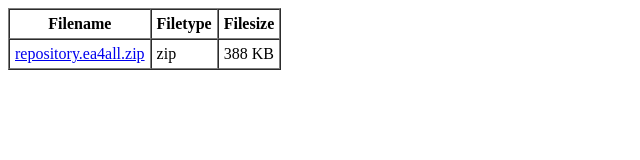
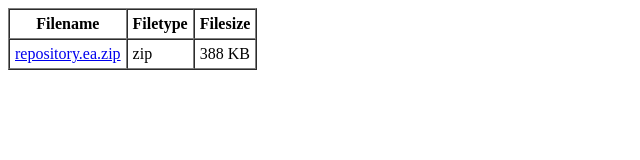
Before and after one commit to EA4all/REPO, a plain HTML site: page index.html in a window 1280 px wide. Shown: the whole page, without its empty margins (0-640 px from the left). Drawn offline with Linux system fonts and the light colour scheme.

Commit message:
Update index.html

```diff
--- a/index.html
+++ b/index.html
@@ -1,4 +1,4 @@
 <TABLE border=1 cellpadding=5 cellspacing=0 class=whitelinks>
 <TR><TH>Filename</TH><th>Filetype</th><th>Filesize</th></TR>
-<TR><TD><a href="repository.ea4all.zip">repository.ea4all.zip</a></td><td>zip</td><td>388 KB</td></TR>
+<TR><TD><a href="repository.ea.zip">repository.ea.zip</a></td><td>zip</td><td>388 KB</td></TR>
 </TABLE>
```
